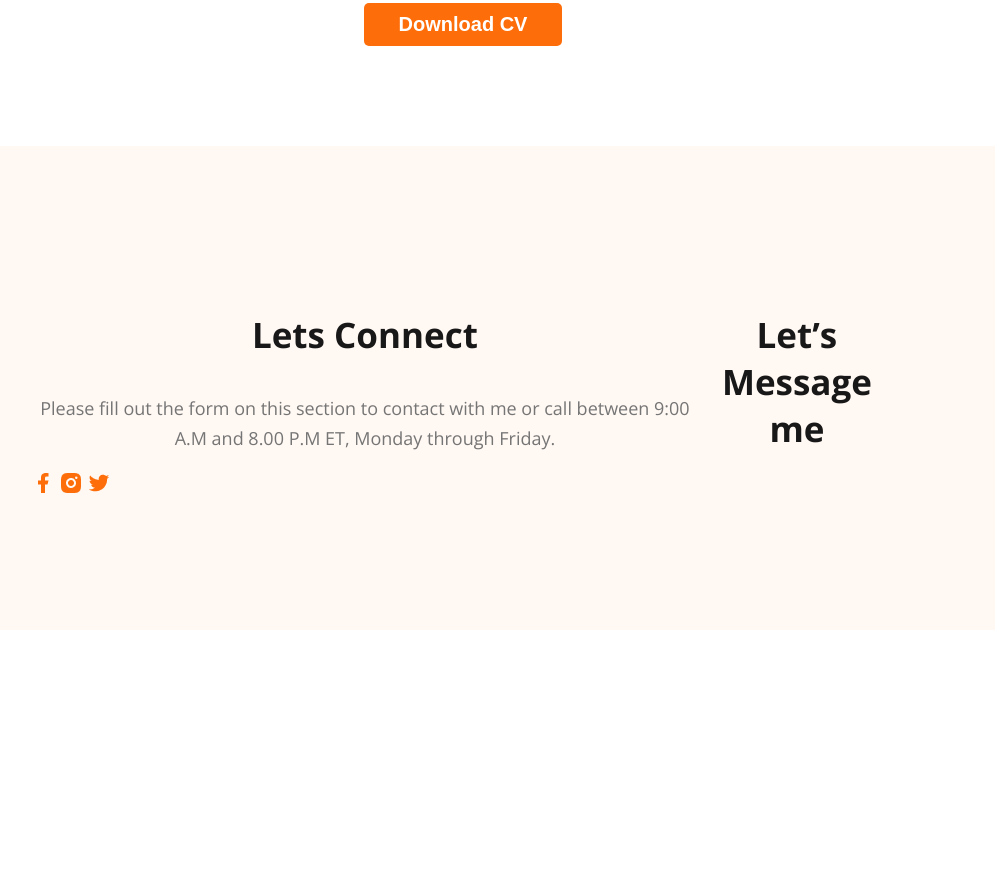
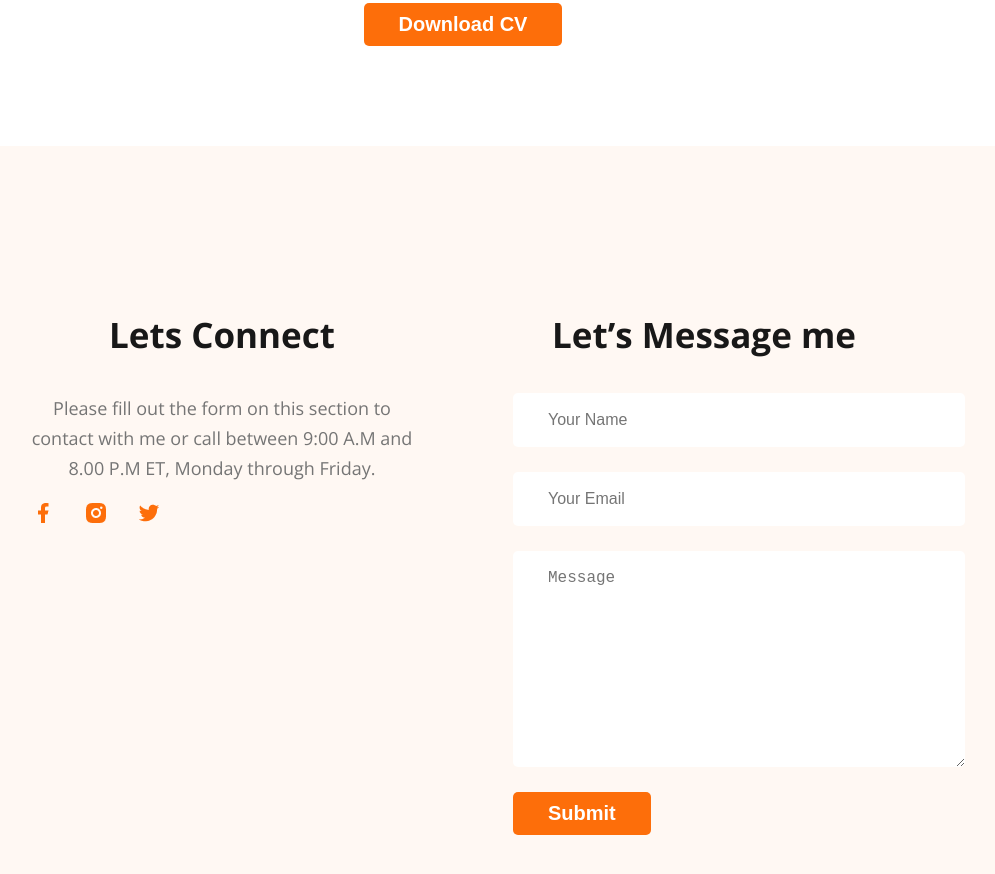
Before and after one commit to Shourav05/Webdeveloper-Portfolio, a plain HTML site: page index.html in a window 1280 px wide. Shown: the part 3180-4054 px from the top of the page, without its empty margins (177-1172 px from the left). Before the commit the page ends 3818 px from the top, so only its background shows below. Drawn offline with nearby package versions, Linux system fonts and the light colour scheme.

Commit message:
fully complete

```diff
--- a/index.html
+++ b/index.html
@@ -157,6 +157,13 @@
         <div class="footer-column">
             <h3 class="section-title">Let’s Message me</h3>
 
+            <form class="contact" action="">
+                <input type="text" placeholder="Your Name" name="" id="">
+                <input type="email" name="" placeholder="Your Email"id="">
+                <textarea name="" id="" cols="30" rows="10" placeholder="Message"></textarea>
+                <input class="btn-primary" type="submit" value="Submit">
+            </form>
+
         </div>
     </footer>
 
--- a/styles/portfolio.css
+++ b/styles/portfolio.css
@@ -165,10 +165,12 @@ main section {
     font-weight: 700;
     margin-bottom: 10px;
 }
-.resume-item-institute{
+
+.resume-item-institute {
     margin-bottom: 20px;
     margin-top: 0px;
 }
+
 .resume-item-description,
 .resume-item-institute {
     color: #757575;
@@ -178,17 +180,42 @@ main section {
     display: flex;
     gap: 50px;
 }
-.resume-container hr{
+
+.resume-container hr {
     margin: 30px;
 }
-.download-cv{
+
+.download-cv {
     text-align: center;
     margin-top: 50px;
 }
+
 /* footer style */
-footer{
+footer {
     display: flex;
+    gap: 100px;
     background: #FFF8F3;
     margin-top: 100px;
     padding: 130px 200px;
 }
+.social-links a{
+    margin-right: 25px;
+}
+
+.footer-column {
+    width: 50%;
+}
+
+.contact input[type="text"], .contact input[type="email"],
+textarea {
+    display: block;
+    margin-bottom: 25px;
+    padding: 18px 35px;
+    color: #757575;
+    font-size: 16px;
+    font-weight: 400;
+    border-radius: 5px;
+    background: #FFF;
+    border: 0;
+    width: 100%;
+}
```
